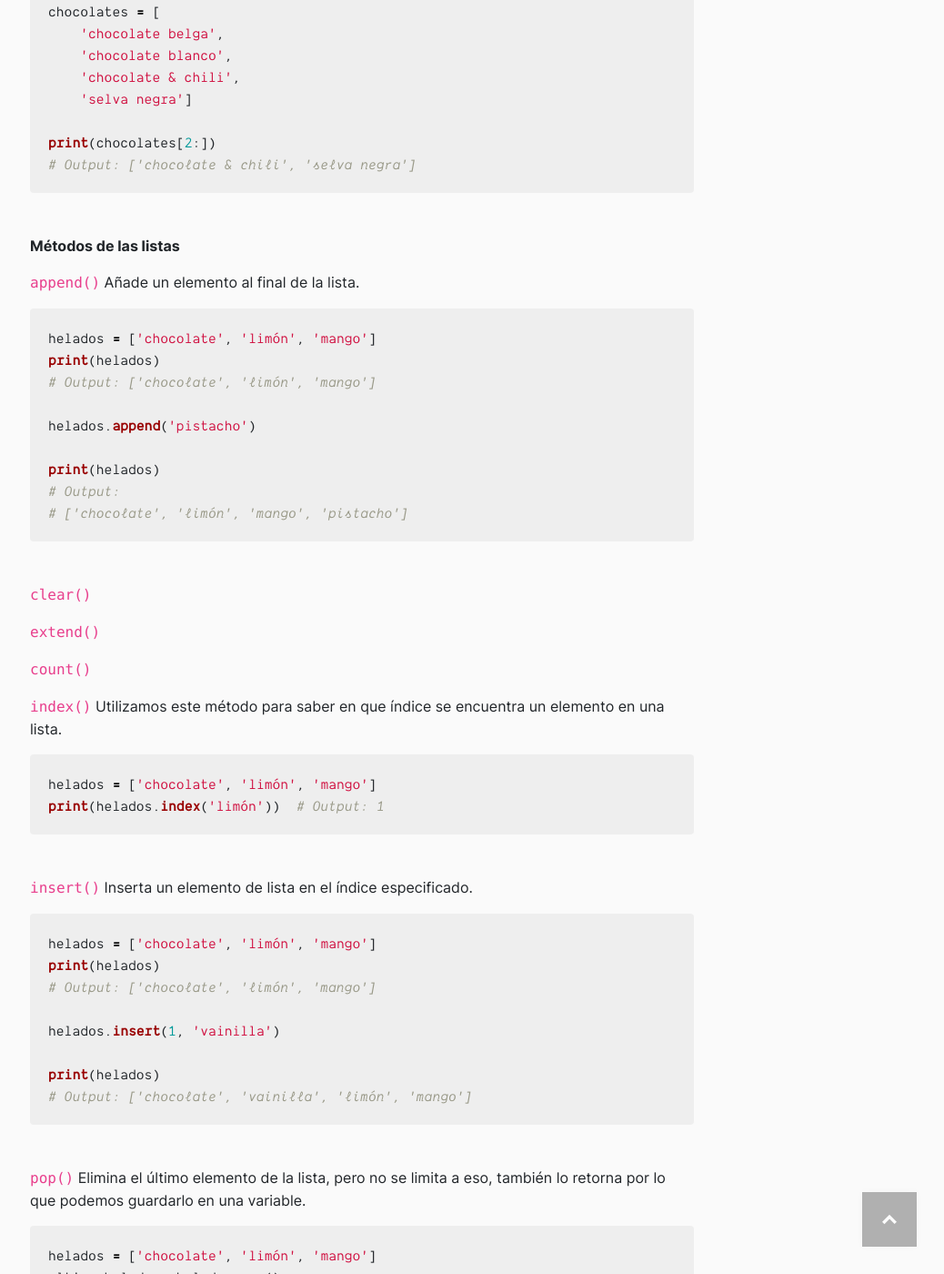
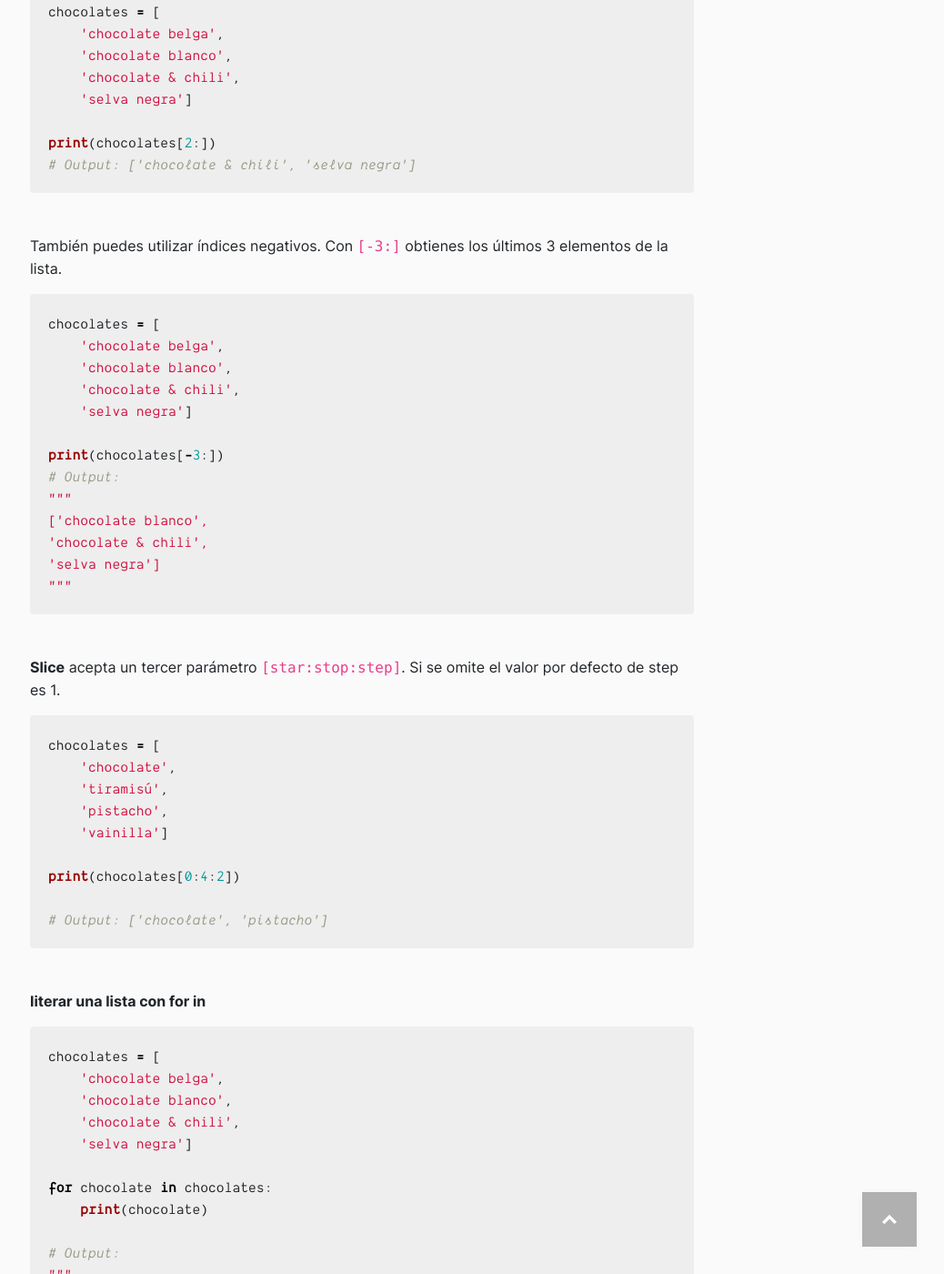
Before and after one commit to MarcelReig/netinetidesign, a Jekyll site: the page built from _posts/2021-09-03-listas-y-tuplas-en-python.md, in a window 1280 px wide and 1400 px high, scrolled down 3229 px. Shown: the whole window at 91% size, without its empty margins (242-1280 px from the left). Built offline with Jekyll 4.4.1, drawn with Linux system fonts in a browser that asks for light colours; comment, search, counter and statistics services are not loaded; some of the changed text lies outside the part shown.

Commit message:
edit python lists post

````diff
--- a/_posts/2021-09-03-listas-y-tuplas-en-python.md
+++ b/_posts/2021-09-03-listas-y-tuplas-en-python.md
@@ -12,7 +12,7 @@
 
 Las listas son una secuencia ordenada de elementos, a diferencia de la tuplas las listas no son inmutables, podemos añadir, eliminar, mover y cambiar items de lista a nuestro antojo.
 
-Las listas se crean añadiendo valores separados por comas entre `[ ]` corchetes.
+Las listas se crean añadiendo elementos separados por comas entre `[ ]` corchetes.
 
 ```py
 helados = ['chocolate', 'limón', 'mango']
@@ -20,7 +20,7 @@
 # Output: ['chocolate', 'limón', 'mango']
 ```
 
-Podemos acceder a los valores de lista por su índice igual que en las cadenas.
+Podemos acceder a los elementos de lista por su índice igual que en las cadenas.
 
 ```py
 helados = ['chocolate', 'limón', 'mango']
@@ -116,6 +116,60 @@
 
 print(chocolates[2:])
 # Output: ['chocolate & chili', 'selva negra']
+```
+
+También puedes utilizar índices negativos. Con `[-3:]` obtienes los últimos 3 elementos de la lista.
+
+```py
+chocolates = [
+    'chocolate belga',
+    'chocolate blanco',
+    'chocolate & chili',
+    'selva negra']
+
+print(chocolates[-3:])
+# Output:
+"""
+['chocolate blanco',
+'chocolate & chili',
+'selva negra']
+"""
+```
+
+__Slice__ acepta un tercer parámetro `[star:stop:step]`.
+Si se omite el valor por defecto de step es 1.
+
+```py
+chocolates = [
+    'chocolate',
+    'tiramisú',
+    'pistacho',
+    'vainilla']
+
+print(chocolates[0:4:2])
+
+# Output: ['chocolate', 'pistacho']
+```
+
+__Iiterar una lista con for in__
+
+```py
+chocolates = [
+    'chocolate belga',
+    'chocolate blanco',
+    'chocolate & chili',
+    'selva negra']
+
+for chocolate in chocolates:
+    print(chocolate)
+
+# Output:
+"""
+chocolate belga
+chocolate blanco
+chocolate & chili
+selva negra
+"""
 ```
 
 __Métodos de las listas__
````
Also changed, not shown: other parts of _posts/2021-09-03-listas-y-tuplas-en-python.md (+2 -2 lines).
